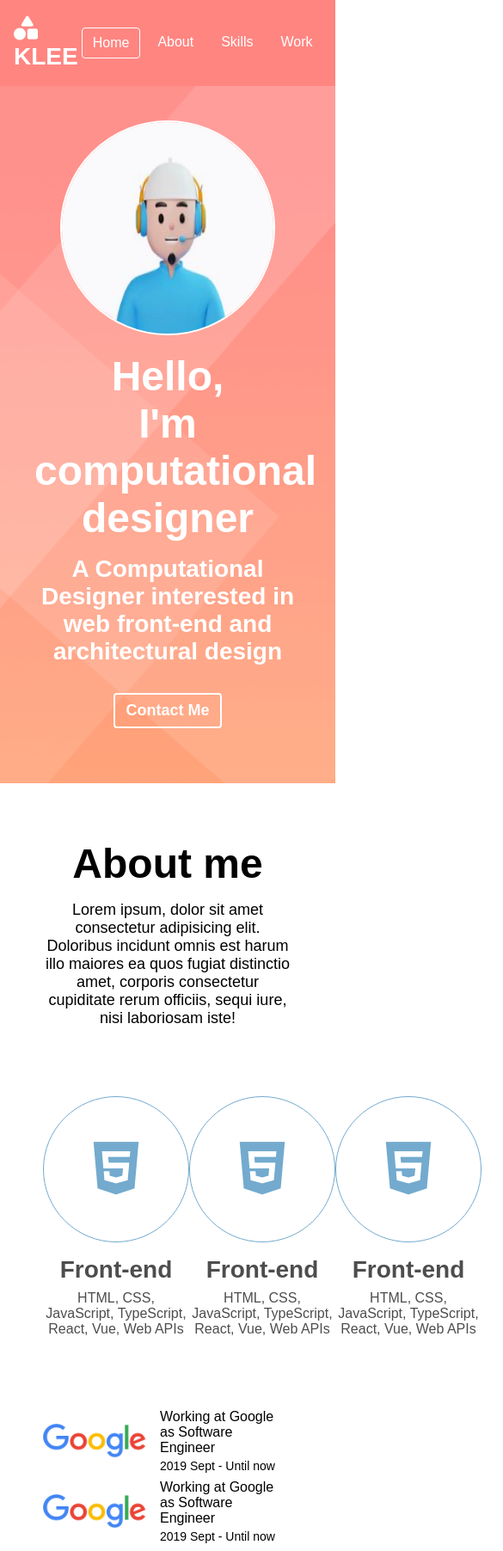
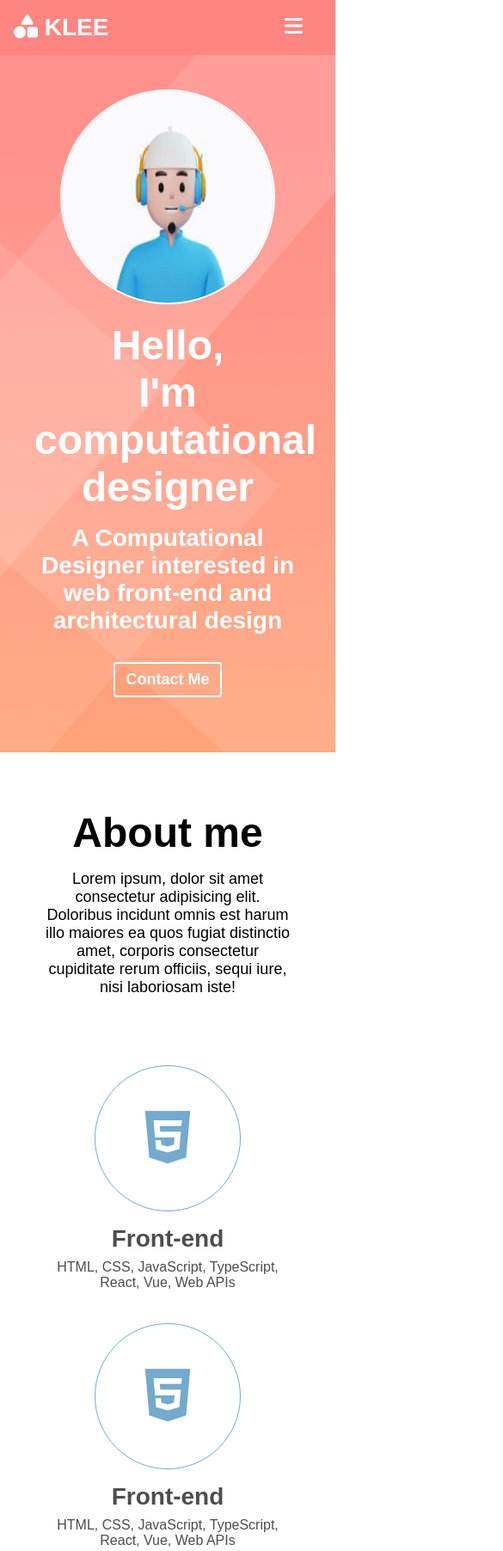
Before and after one commit to Kyungho0511/DreamCoding-Portfolio, a plain HTML site: page index.html in a window 390 px wide. Shown: the top 1804 px of the page at 86% size, 585 px wide, since content can reach past the window. Drawn offline with Linux system fonts and the light colour scheme; a web font is replaced by a local one.

Commit message:
CSS: Responsive

```diff
--- a/index.html
+++ b/index.html
@@ -20,7 +20,7 @@
       <i class="fa-solid fa-shapes"></i>
       <a href="#">KLEE</a>
     </div>
-    <div>
+    <div class="navbar__menu">
       <ul class="navbar__menu">
         <li class="navbar__menu__item active">Home</li>
         <li class="navbar__menu__item">About</li>
@@ -30,6 +30,11 @@
         <li class="navbar__menu__item">Contact</li>
       </ul>
     </div>
+
+    <!-- Toggle button -->
+    <button class="navbar__toggle-btn">
+      <i class="fa-solid fa-bars"></i>
+    </button>
   </nav>
 
   <!-- Home -->
--- a/style.css
+++ b/style.css
@@ -125,6 +125,14 @@ p {
 
 .navbar__menu__item:hover {
   background-color: var(--color-dark-pink);
+}
+
+.navbar__toggle-btn {
+  position: absolute;
+  right: 32px;
+  font-size: 24px;
+  color: var(--color-white);
+  display: none;
 }
 
 
@@ -449,3 +457,43 @@ flex-basis: 40%;
   color: var(--color-yellow);
   transition: all var(--animation-duration) ease;
 }
+
+
+/* For below 768px screen width */
+@media screen and (max-width: 768px){
+  .navbar__toggle-btn {
+    display: block;
+  }
+
+  #navbar {
+    flex-direction: column;
+    align-items: flex-start;
+  }
+
+  .navbar__menu {
+    flex-direction: column;
+    text-align: center;
+    width: 100%;
+    display: none;
+  }
+
+  .about__majors {
+    flex-direction: column;
+  }
+
+  .major {
+    margin-bottom: 38px;
+  }
+
+  .skillset {
+    flex-direction: column;
+  }
+
+  .project {
+    flex-grow: 1;
+  }
+
+  .testimonial__avatar {
+    height: 150px;
+  }
+}
```
